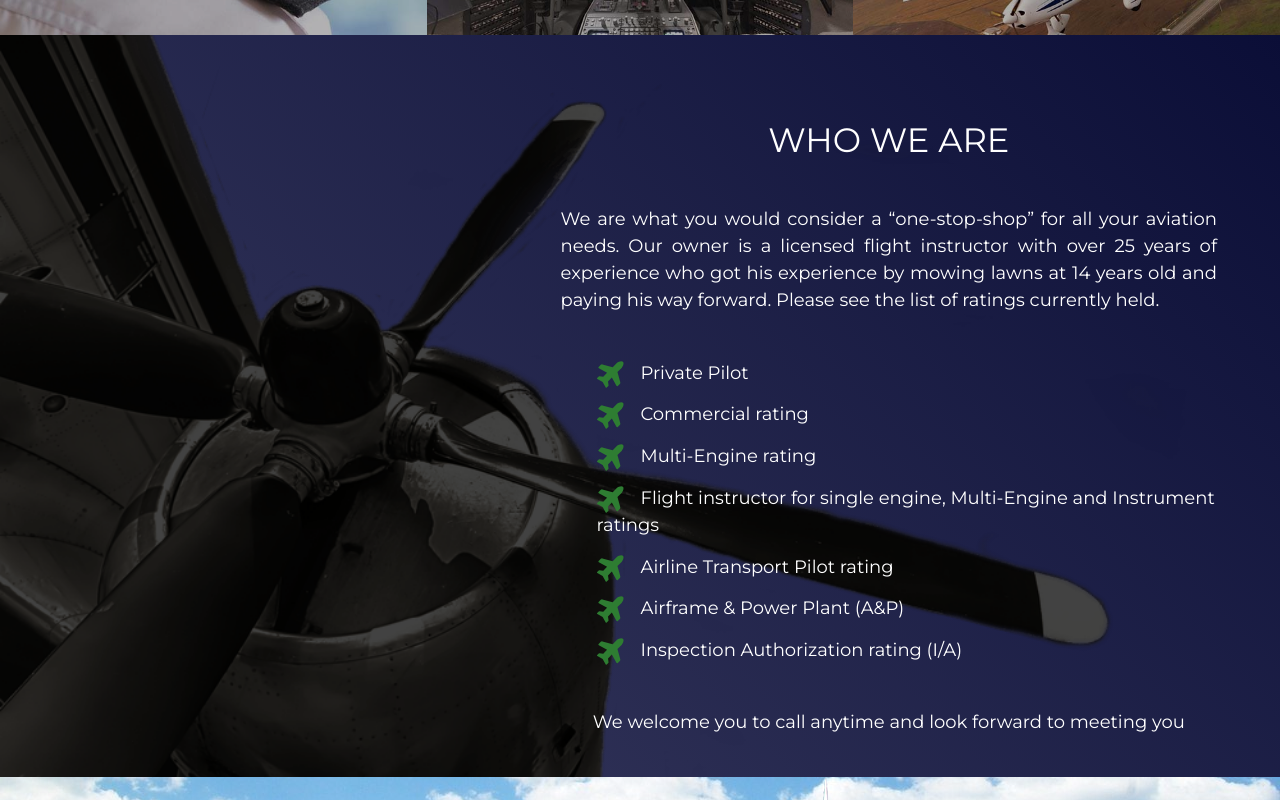
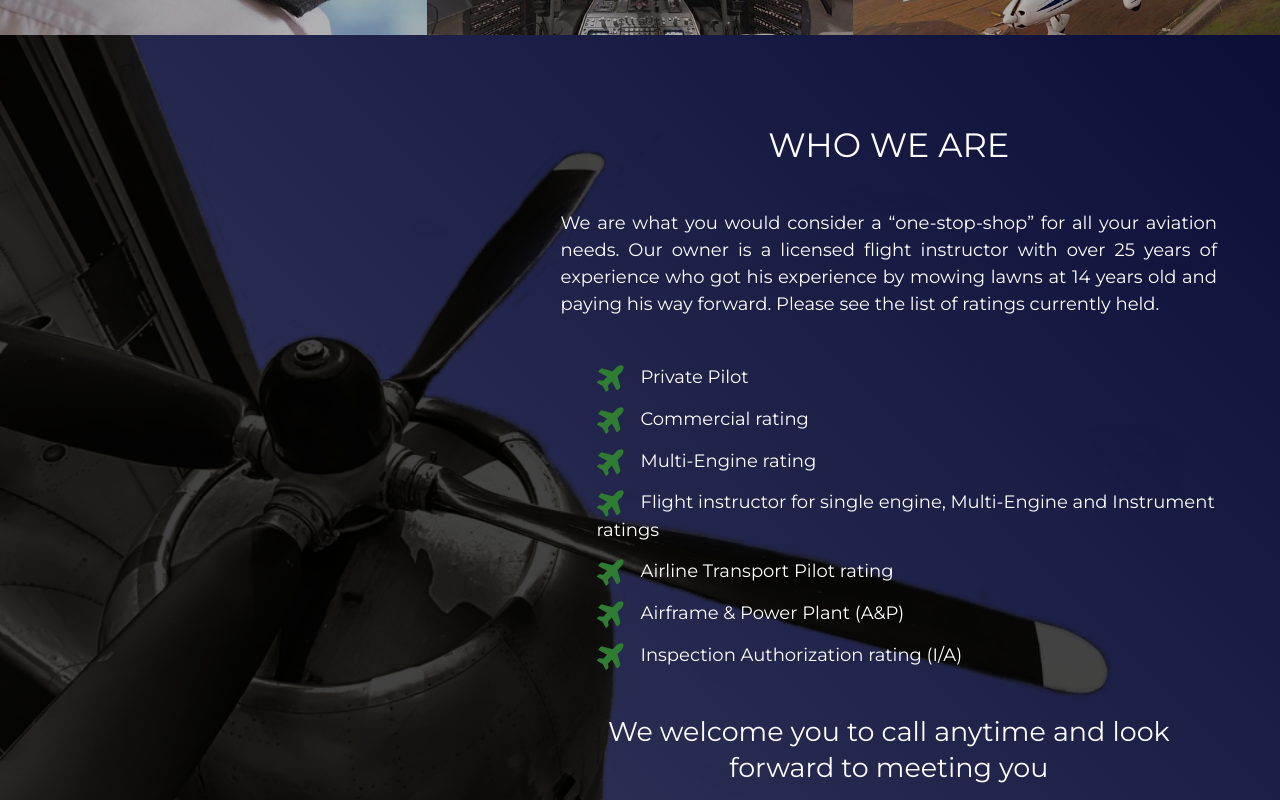
Before and after one commit to ariel-behar/vx-aviation, a React (Vite) app: page /flight-school in a window 1280 px wide. Shown: the part 940-1740 px from the top of the page. Built offline with nearby package versions, Linux system fonts and the light colour scheme.

Commit message:
Adding padding, margin and enlarging bottom text

```diff
--- a/src/components/ViewSpecificComponents/FlightSchoolView/WhoWeAreSection.tsx
+++ b/src/components/ViewSpecificComponents/FlightSchoolView/WhoWeAreSection.tsx
@@ -17,9 +17,9 @@ const ratingsList:Ratings = [
 function WhoWeAreSection() {
     return (
         <section className='bg-custom-gradient'>
-            <div style={{ backgroundImage: `url(${propeller})` }} className='p-1 lg:p-4 flex justify-end bg-cover bg-center bg-no-repeat'>
-                <div className='lg:w-3/5 text-white py-5 px-5 lg:px-10'>
-                    <h3 className='text-center my-10'>WHO WE ARE</h3>
+            <div style={{ backgroundImage: `url(${propeller})` }} className='py-20 px-1 lg:px-4 flex justify-end bg-cover bg-center bg-no-repeat'>
+                <div className='lg:w-3/5 text-white px-5 lg:px-10'>
+                    <h3 className='text-center mb-10'>WHO WE ARE</h3>
 
                     <p className='text-justify'>We are what you would consider a “one-stop-shop” for all your aviation needs. Our owner is a licensed flight instructor with over 25 years of experience who got his experience by mowing lawns at 14 years old and paying his way forward. Please see the list of ratings currently held.</p>
 
@@ -34,7 +34,7 @@ function WhoWeAreSection() {
                         }
                     </ul>
 
-                    <p className='text-center'>We welcome you to call anytime and look forward to meeting you</p>
+                    <p className='text-center text-2xl'>We welcome you to call anytime and look forward to meeting you</p>
                 </div>
             </div>
 
```
